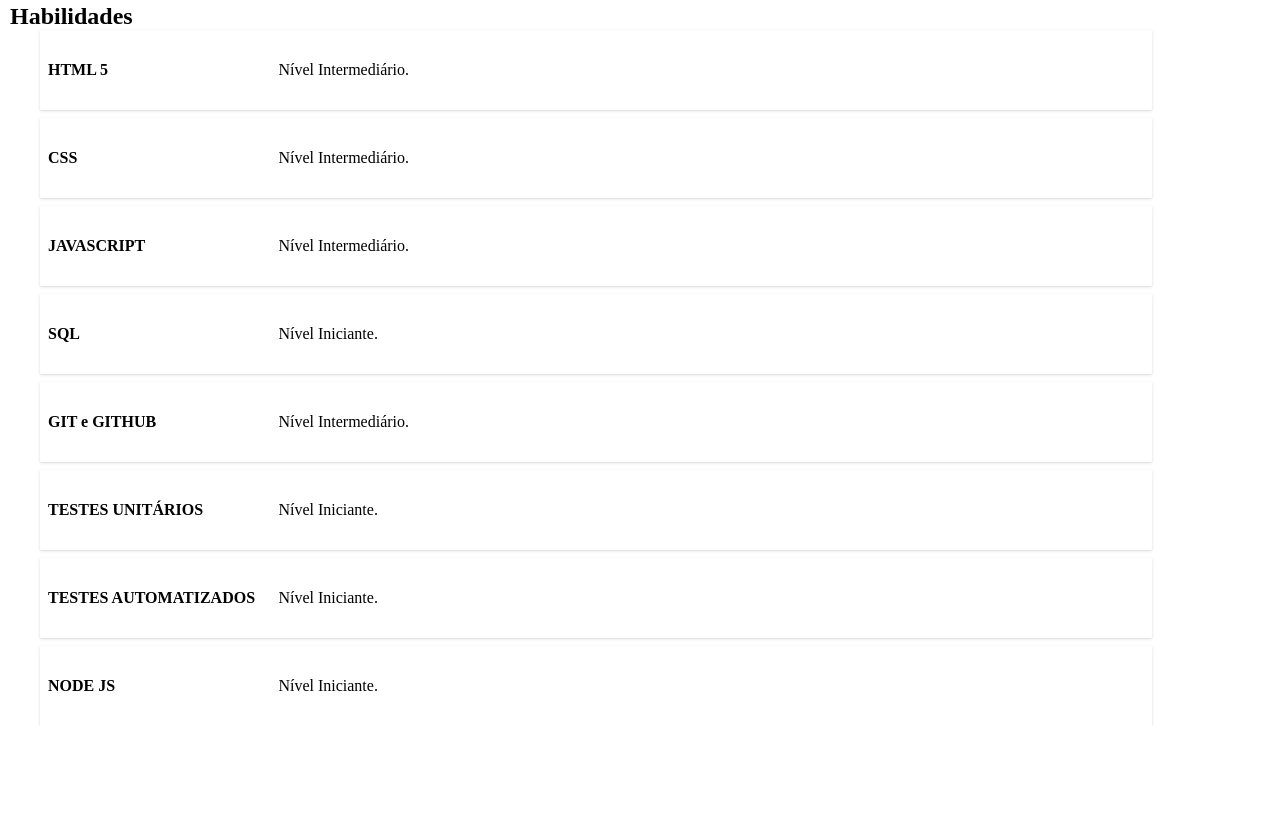
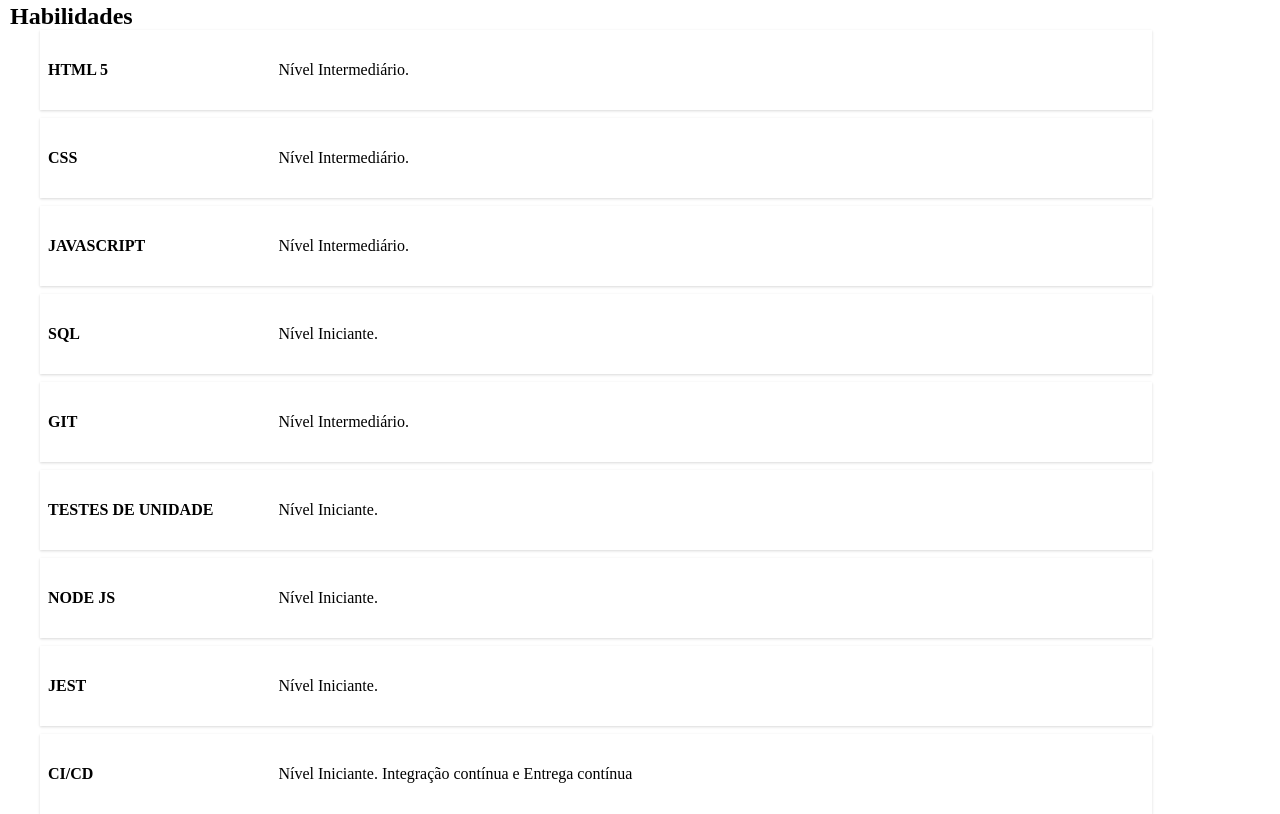
Before and after one commit to naubervent/linkedin-page, a plain HTML site: page index.html in a window 1280 px wide. Shown: the part 671-1485 px from the top of the page. Before the commit the page ends 1397 px from the top, so only its background shows below. Drawn offline with Linux system fonts and the light colour scheme.

Commit message:
Novas habilidades adicionadas no index html

```diff
--- a/index.html
+++ b/index.html
@@ -69,7 +69,7 @@
             </div>
             <div class="conteiner-detalhe-skill">
                 <div class="titulo">
-                    GIT e GITHUB
+                    GIT
                 </div>
                 <div class="descricao">
                     Nível Intermediário.
@@ -77,15 +77,7 @@
             </div>
             <div class="conteiner-detalhe-skill">
                 <div class="titulo">
-                    TESTES UNITÁRIOS
-                </div>
-                <div class="descricao">
-                    Nível Iniciante.
-                </div>
-            </div>
-            <div class="conteiner-detalhe-skill">
-                <div class="titulo">
-                    TESTES AUTOMATIZADOS
+                    TESTES DE UNIDADE
                 </div>
                 <div class="descricao">
                     Nível Iniciante.
@@ -99,6 +91,22 @@
                     Nível Iniciante.
                 </div>
             </div>
+            <div class="conteiner-detalhe-skill">
+                <div class="titulo">
+                    JEST
+                </div>
+                <div class="descricao">
+                    Nível Iniciante.
+                </div>
+            </div>
+            <div class="conteiner-detalhe-skill">
+                <div class="titulo">
+                    CI/CD
+                </div>
+                <div class="descricao">
+                    Nível Iniciante. Integração contínua e Entrega contínua
+                </div>
+            </div>
 
 
         </div>
```
